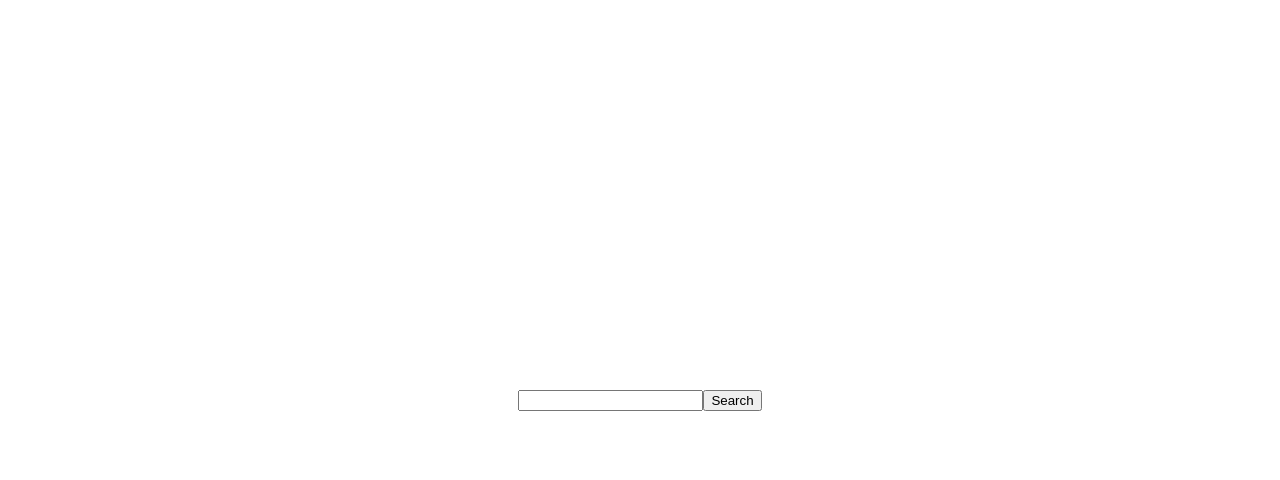
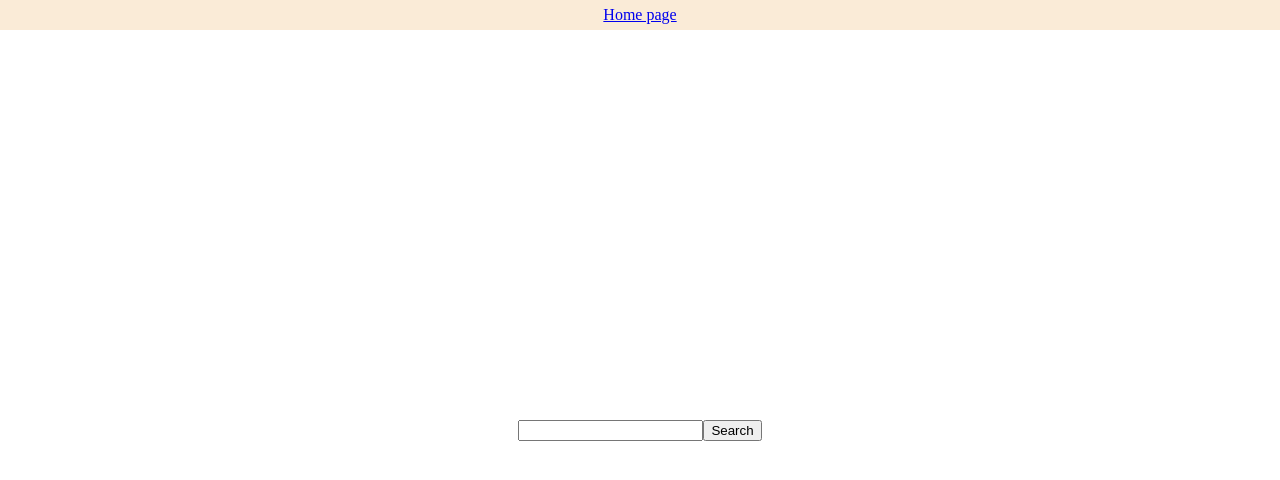
Before and after one commit to IgorPolyakov/serial_killer, a React (Vite) app in the folder frontend/: page / in a window 1280 px wide. Shown: the top 480 px of the page. Built offline with nearby package versions, Linux system fonts and the light colour scheme.

Commit message:
Header component

```diff
--- a/frontend/src/components/App/index.tsx
+++ b/frontend/src/components/App/index.tsx
@@ -1,5 +1,6 @@
 import * as React from 'react'
 import { BrowserRouter as Router, Switch, Route } from 'react-router-dom'
+import Header from '~components/Header'
 import Home from '~/pages/Home'
 import Search from '~/pages/Search'
 import Show from '~/pages/Show'
@@ -10,6 +11,7 @@ const App = () => (
   <>
     <GlobalStyle />
     <Router>
+      <Header />
       <Switch>
         <Route exact path="/">
           <Home />
--- /dev/null
+++ b/frontend/src/components/Header/index.tsx
@@ -0,0 +1,11 @@
+import * as React from 'react'
+import { Link } from 'react-router-dom'
+import { StyledHeader } from './styled'
+
+const Header = () => (
+  <StyledHeader>
+    <Link to="/">Home page</Link>
+  </StyledHeader>
+)
+
+export default Header
--- /dev/null
+++ b/frontend/src/components/Header/styled.ts
@@ -0,0 +1,9 @@
+import styled from 'styled-components'
+
+export const StyledHeader = styled.header`
+  display: flex;
+  justify-content: center;
+  background-color: antiquewhite;
+  height: 30px;
+  line-height: 30px;
+`
```
